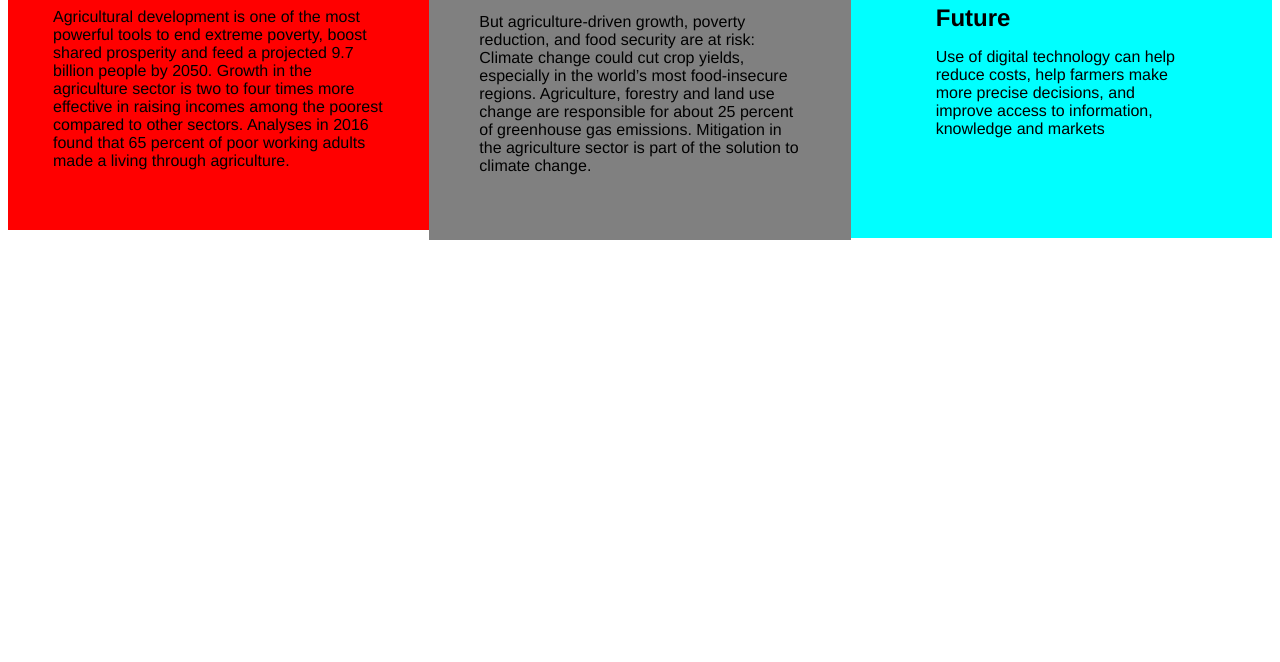
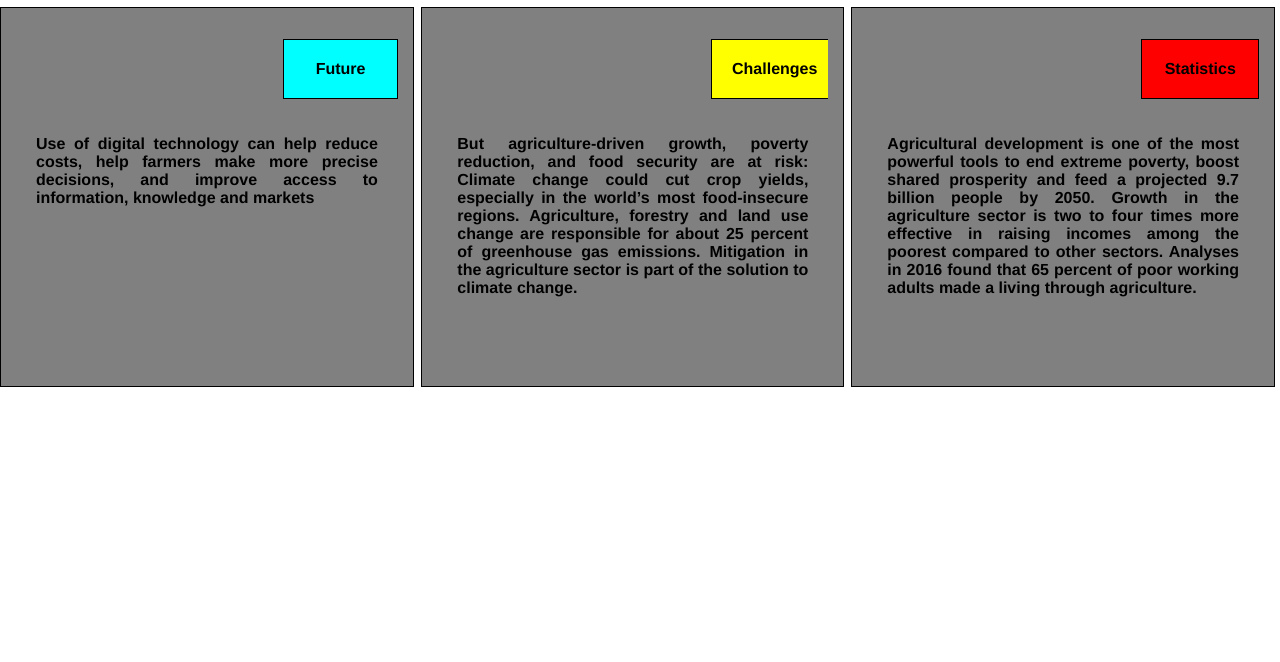
Before and after one commit to rosaliamuia/assignment.github.io, a plain HTML site: page index.html in a window 1280 px wide. Shown: the part 138-800 px from the top of the page. Drawn offline with Linux system fonts and the light colour scheme.

Commit message:
second commit

```diff
--- a/design.css
+++ b/design.css
@@ -3,33 +3,64 @@
 * {
   box-sizing: border-box;
   font-family: Helvetica;
-  margin-left: : 15px;
-  margin-bottom: 15px
+  margin:  0px;
+  padding: 0px;
+  font-weight: bold;
+  overflow: auto;
 }
-h1 {
-  font-size: 75%;
-  text-align: center;
-  text-decoration: bold;
+ body{
+  font-size:16px;
+ }
 
+ header{
+  text-align:center;
+  font-size: 1.75em;
+  font-weight: 800;
+  margin-bottom: 40px;
+  margin-top: 40px;
  }
 
 
 /********** desktop version **********/
 @media (min-width: 992px) {
 
+ section.one{
 
- section.one{
-  width:33.33%;
-    float: left;
+
+    float: right;
+    background-color: grey;
+    border: 1px solid black;
+    width: 33.10% ;
+     margin-right: 5px;
+     margin: left: 10px;
+
  }
 
+
+
  section.two{
-  width:33.33%;
+
+    margin-left: 0px;
+    float: right;
+    background-color: grey;
+    border: 1px solid black;
+    width: 33.05% ;
+    margin-right: 7px;
+
+
+ }
+
+  section.three{
+
+    margin-left: 0px;
     float: left;
- }
- section.three{
-  width:33.33%;
-    float: right;
+    background-color: grey;
+    border: 1px solid black;
+    width: 32.33% ;
+    margin-right: 5px;
+
+
+
  }
 
 }
@@ -37,56 +68,79 @@ section.two{
 /********** tablet version **********/
 @media (min-width: 768px) and (max-width: 991px) {
 
-section.one{
+section.two{
+  margin-left: 0px;
+ }
+.col-md-6{
 width: 50%;
+background-color: grey;
 float: left;
+margin: 0.75%;
   }
 
-section.two{
-  width: 50%;
-    float: right;
+col-md-12{
+  background-color: grey;
+  border: 1px solid black;
+  float: left;
+  width: 98.5%;
+  margin: 0.75%;
 }
-
 }
 
 /********** Mobile view **********/
 @media (max-width: 767px) {
-  section.three div{
-    width: 100%;
+  col-xs-12{
+   background-color: grey;
+   border: 1px solid black;
+   float: left;
+   width: 98.5%;
+   margin: 0.75%;
   }
 }
 
-h2 section.one {
-  position: relative;
-  bottom: 65px;
-  left: 65px;
+section{
+  padding: 15px;
+  height: 380px;
 }
 
- h2 section.two {
+#section-title1{
 position: relative;
-  bottom: 65px;
-  right: 65px;
+width: 30%;
+text-align: center;
+left: 70%;
+color: black;
+border: 1px solid black;
+background: red;
 }
 
-h2 section.three {
-  position: relative;
-  bottom: 65px;
-  right: 65px;
-
+p{
+display: block;
+margin-block-start: 1em;
+margin-block-end: 1em;
+margin-inline-start: 0px;
+margin-inline-end: 0px;
+padding: 20px;
+clear: both;
+text-align: justify;
 }
 
-section.one {
-   background-color: red;
-   padding: 45px;
+#section-title2{
+position: relative;
+width: 30%;
+text-align: center;
+left: 70%;
+color: black;
+border: 1px solid black;
+background: yellow;
+width: max-content;
 }
 
-section.two {
-  background-color: grey;
-  padding: 50px;
+#section-title3{
+position: relative;
+width: 30%;
+text-align: center;
+left: 70%;
+color: black;
+border: 1px solid black;
+background: aqua;
 }
-
-section.three {
-  background-color: aqua;
-  padding: 85px;
-
-}
--- a/index.html
+++ b/index.html
@@ -2,29 +2,33 @@
 <head>
 <meta charset="utf-8">
 <link rel="stylesheet" href="design.css">
+<meta name="viewport" content="width=device-width, initial-scale=1">
 <title>Agriculture</title>
 </head>
+
 <body>
+<header>
 <h1>AGRICULTURE</h1>
+</header>
 
 <section class="one">
-  <h2>Statistics</h2>
-<div class="col-lg-4 col-md-4 col-xs-4">
-  <p>Agricultural development is one of the most powerful tools to end extreme poverty, boost shared prosperity and feed a projected 9.7 billion people by 2050. Growth in the agriculture sector is two to four times more effective in raising incomes among the poorest compared to other sectors. Analyses in 2016 found that 65 percent of poor working adults made a living through agriculture.</p>
+<div class="col-lg-4 col-md-6 col-sm-12">
+  <p id="section-title1">Statistics </p>
+   <p id="param"> Agricultural development is one of the most powerful tools to end extreme poverty, boost shared prosperity and feed a projected 9.7 billion people by 2050. Growth in the agriculture sector is two to four times more effective in raising incomes among the poorest compared to other sectors. Analyses in 2016 found that 65 percent of poor working adults made a living through agriculture.</p>
 </div>
 </section>
 
 <section class="two">
-<h2>Challenges</h2>
-<div>
-<p>But agriculture-driven growth, poverty reduction, and food security are at risk: Climate change could cut crop yields, especially in the world’s most food-insecure regions. Agriculture, forestry and land use change are responsible for about 25 percent of greenhouse gas emissions. Mitigation in the agriculture sector is part of the solution to climate change.</p>
+<div class="col-lg-4 col.md-6 col-sm-12">
+<p id="section-title2"> Challenges </p>
+<p id="param">But agriculture-driven growth, poverty reduction, and food security are at risk: Climate change could cut crop yields, especially in the world’s most food-insecure regions. Agriculture, forestry and land use change are responsible for about 25 percent of greenhouse gas emissions. Mitigation in the agriculture sector is part of the solution to climate change.</p>
 </div>
 </section>
 
 <section class="three">
-<h2>Future</h2>
-<div>
-<p>Use of digital technology can help reduce costs, help farmers make more precise decisions, and improve access to information, knowledge and markets</p>
+<div class="col-lg-4 col-md-12 col-sm-12 ">
+<p id="section-title3"> Future</p>
+<p id="param">Use of digital technology can help reduce costs, help farmers make more precise decisions, and improve access to information, knowledge and markets</p>
 </div>
 </section>
 </body>
```
Lines whose indentation alone changed are shown as unchanged.
